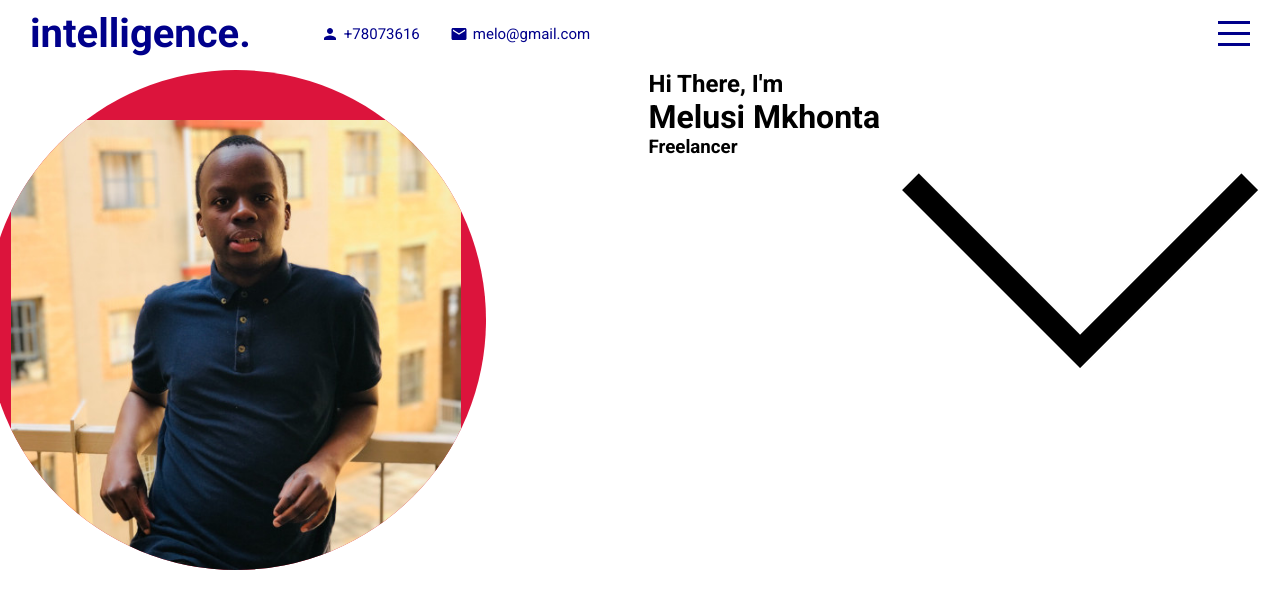
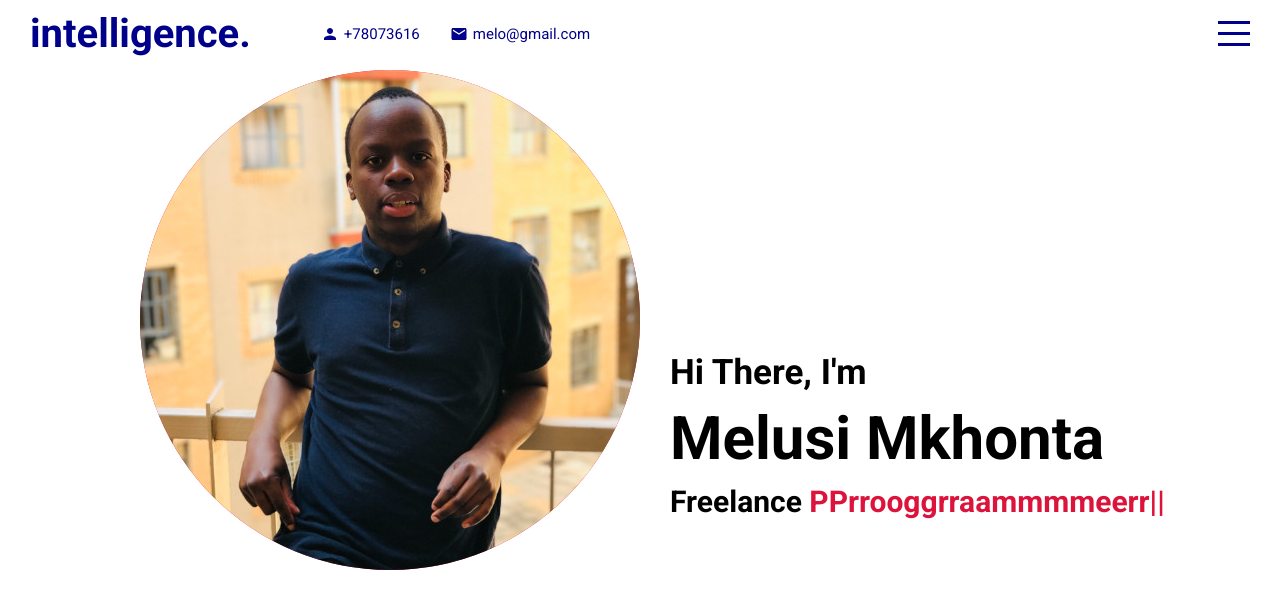
Before and after one commit to MelussiM/PersonalWebsite, a React (Create React App) app in the folder app/: page / in a window 1280 px wide. Shown: the top 608 px of the page. Built offline with nearby package versions, Linux system fonts and the light colour scheme.

Commit message:
Intro and Portfolio features

```diff
--- a/app/package.json
+++ b/app/package.json
@@ -8,6 +8,7 @@
     "@testing-library/jest-dom": "^5.16.4",
     "@testing-library/react": "^13.1.1",
     "@testing-library/user-event": "^13.5.0",
+    "ityped": "^1.0.3",
     "node-sass": "^7.0.1",
     "react": "^18.0.0",
     "react-dom": "^18.0.0",
--- a/app/src/components/intro/Intro.jsx
+++ b/app/src/components/intro/Intro.jsx
@@ -1,6 +1,19 @@
-import "./intro.scss"
+import "./intro.scss";
+import { init } from "ityped";
+import { useEffect, useRef } from "react";
 
 export default function Intro() {
+  const textRef = useRef();
+
+  useEffect(() => {
+    init(textRef.current, {
+      showCursor: true,
+      backDelay: 1500,
+      backSpeed: 60,
+      strings: ["Developer", "Programmer"],
+    });
+  }, []);
+
   return (
     <div className='intro' id="intro">
       <div className="left">
@@ -9,15 +22,18 @@ export default function Intro() {
         </div>
       </div>
 
-      <div className="right"></div>
+        <div className="right">
           <div className="wrapper">
               <h2>Hi There, I'm</h2>
               <h1>Melusi Mkhonta</h1>
-          <h3>Freelancer <span></span></h3>
+              <h3>
+                Freelance <span ref={textRef}></span>
+              </h3>
           </div>
           <a href="#portfolio">
               <img src="assets/down.png" alt="" />
           </a>
         </div>
+    </div>
   )
 }
--- a/app/src/components/intro/intro.scss
+++ b/app/src/components/intro/intro.scss
@@ -3,7 +3,7 @@
     display: flex;
 
     .left{
-        flex: 1.5;
+        flex: 0.5;
         overflow: hidden;
 
         .imgContainer{
@@ -17,24 +17,25 @@
             float: right;
 
             img{
-                height: 90%;
+                height: 100%;
             }
         }
     }
 
     .right{
         flex: 0.5;
+        position: relative;
 
         .wrapper{
-            width: 80%;
-            height: 80%;
+            width: 100%;
+            height: 100%;
             padding-left: 30px;
             display: flex;
             flex-direction: column;
             justify-content: center;
 
             h1{
-                font-size: 40px;
+                font-size: 60px;
                 margin: 10px 0;
             }
             h2{
@@ -42,6 +43,41 @@
             }
             h3{
                 font-size: 30px;
+
+                span{
+                    font-size: inherit;
+                    color: crimson;
+                }
+
+                .ityped-cursor{
+                    animation: blink 1s infinite;
+                }
+
+                @keyframes blink {
+                    50%{
+                        opacity: 1;
+                    }
+                    100%{
+                        opacity: 0;
+                    }
+
+                }
+            }
+        }
+        a{
+            position: absolute;
+            bottom: 10px;
+            left: 40%;
+
+            img{
+              width: 30px;
+              animation: arrowBlink 2s infinite;
+            }
+
+            @keyframes arrowBlink{
+                100%{
+                    opacity: 0;
+                }
             }
         }
     }
--- a/app/src/components/portfolio/Portfolio.jsx
+++ b/app/src/components/portfolio/Portfolio.jsx
@@ -3,7 +3,52 @@ import "./portfolio.scss"
 export default function Portfolio() {
   return (
     <div className="portfolio" id="portfolio">
-
+        <h1>Portfolio</h1>
+        <ul>
+          <li className="active">Featured</li>
+          <li>Web Application</li>
+          <li>Mobile Application</li>
+          <li>Design</li>
+          <li>Branding</li>
+        </ul>
+        <div className="container">
+          <div className="item">
+            <img src="https://images.unsplash.com/photo-1565788061370-4771680a4df2?ixlib=rb-1.2.1&ixid=MnwxMjA3fDB8MHxwaG90by1wYWdlfHx8fGVufDB8fHx8&auto=format&fit=crop&w=835&q=80"
+             alt="hey"
+             />
+            <h3>Banking App</h3>
+          </div>
+          <div className="item">
+            <img src="https://images.unsplash.com/photo-1565788061370-4771680a4df2?ixlib=rb-1.2.1&ixid=MnwxMjA3fDB8MHxwaG90by1wYWdlfHx8fGVufDB8fHx8&auto=format&fit=crop&w=835&q=80"
+             alt="hey"
+             />
+            <h3>Banking App</h3>
+          </div>
+          <div className="item">
+            <img src="https://images.unsplash.com/photo-1565788061370-4771680a4df2?ixlib=rb-1.2.1&ixid=MnwxMjA3fDB8MHxwaG90by1wYWdlfHx8fGVufDB8fHx8&auto=format&fit=crop&w=835&q=80"
+             alt="hey"
+             />
+            <h3>Banking App</h3>
+          </div>
+          <div className="item">
+            <img src="https://images.unsplash.com/photo-1565788061370-4771680a4df2?ixlib=rb-1.2.1&ixid=MnwxMjA3fDB8MHxwaG90by1wYWdlfHx8fGVufDB8fHx8&auto=format&fit=crop&w=835&q=80"
+             alt="hey"
+             />
+            <h3>Banking App</h3>
+          </div>
+          <div className="item">
+            <img src="https://images.unsplash.com/photo-1565788061370-4771680a4df2?ixlib=rb-1.2.1&ixid=MnwxMjA3fDB8MHxwaG90by1wYWdlfHx8fGVufDB8fHx8&auto=format&fit=crop&w=835&q=80"
+             alt="hey"
+             />
+            <h3>Banking App</h3>
+          </div>
+          <div className="item">
+            <img src="https://images.unsplash.com/photo-1565788061370-4771680a4df2?ixlib=rb-1.2.1&ixid=MnwxMjA3fDB8MHxwaG90by1wYWdlfHx8fGVufDB8fHx8&auto=format&fit=crop&w=835&q=80"
+             alt="hey"
+             />
+            <h3>Banking App</h3>
+          </div>
+        </div>
     </div>
   )
 }
--- a/app/src/components/portfolio/portfolio.scss
+++ b/app/src/components/portfolio/portfolio.scss
@@ -1,3 +1,69 @@
+@import "../../global.scss";
+
 .portfolio{
-    background-color: lightskyblue;
+    background-color: white;
+    display: flex;
+    flex-direction: column;
+    align-items: center;
+
+    h1{
+        font-size: 50px;
+    }
+
+    ul{
+        margin: 10px;
+        padding: 0;
+        list-style: none;
+        display: flex;
+
+        li{
+            font-size: 14px;
+            margin-right: 50px;
+            padding: 7px;
+            border-radius: 10px;
+            cursor:pointer;
+
+            &.active{
+                background-color: $mainColor;
+                color: white;
+            }
+        }
+
+    }
+
+    img{
+        height: 250px;
+        width: 300px;
+    }
+
+    .container{
+        width: 70%;
+        display: flex;
+        align-items: center;
+        justify-content: center;
+        flex-wrap: wrap;
+
+        .item{
+            width: 220px;
+            height: 150px;
+            border-radius: 20px;
+            border: 1px solid rgb(240, 239, 239);
+            margin:10px 20px;
+            display: flex;
+            align-items: center;
+            justify-content: center;
+            color: white;
+            position: relative;
+
+            h3{
+                position: absolute;
+                font-size: 20px;
+
+            }
+
+
+        }
+    }
+
+
 }
```
Also changed, not shown: 1 other file (tests, documents, lock files or other folders). Lines whose indentation alone changed are shown as unchanged.
